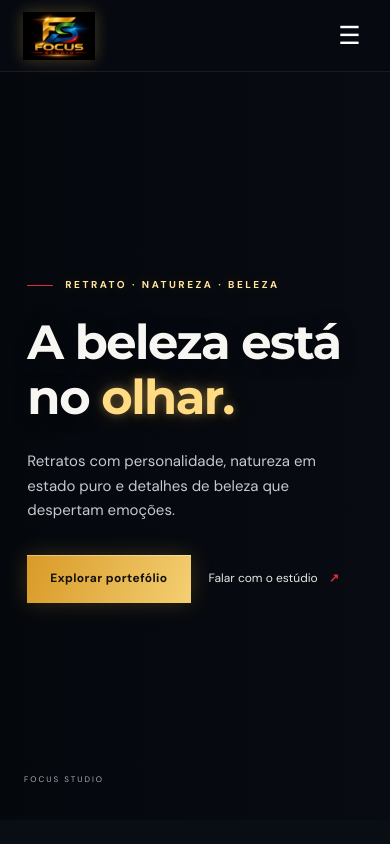
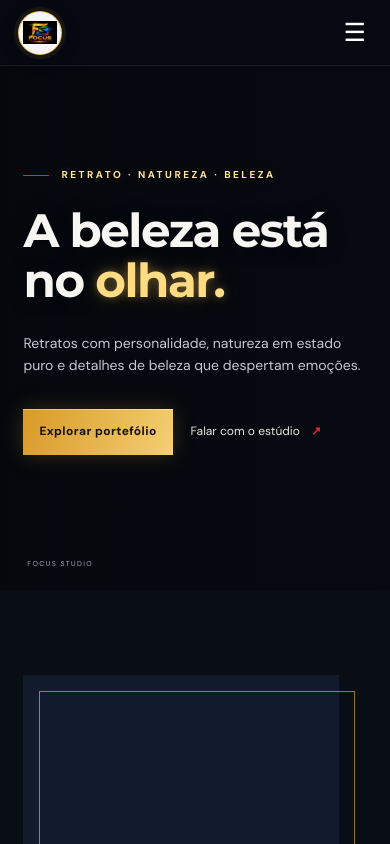
Before and after one commit to FelicidadeDias/Foco-studio-, a plain HTML site: page index.html in a window 390 px wide. Shown: the top 844 px of the page. Drawn offline with nearby package versions, Linux system fonts and the light colour scheme; no server answers.

Commit message:
Ajusta logotipo circular e enquadramento responsivo do banner

```diff
--- a/styles.css
+++ b/styles.css
@@ -18,3 +18,34 @@ h1 span,h2 span{color:#ffdc83;text-shadow:0 0 10px rgba(255,202,91,.36),0 0 24px
 .contact-card{box-shadow:0 14px 50px rgba(0,0,0,.22),0 0 26px rgba(230,177,66,.07)}
 .text-link,.under-link{ text-shadow:0 0 12px rgba(255,255,255,.12)}
 @media(max-width:800px){.brand-logo{width:145px;height:48px}}
+
+
+/* Ajuste de proporções: marca compacta e banner enquadrado em desktop e telemóvel */
+.site-header{height:76px;padding-left:clamp(18px,5vw,72px);padding-right:clamp(18px,5vw,72px)}
+.site-header .brand{width:50px;height:50px;min-width:50px;border-radius:50%;overflow:hidden;display:flex;align-items:center;justify-content:center;background:rgba(255,255,255,.96);border:1px solid rgba(232,184,78,.8);box-shadow:0 0 0 4px rgba(232,184,78,.08),0 3px 18px rgba(0,0,0,.3)}
+.site-header .brand-logo{width:100%;height:100%;max-width:100%;max-height:100%;padding:5px;object-fit:contain;object-position:center;filter:none}
+.hero{min-height:650px;height:min(88vh,800px);max-height:800px}
+.hero-backdrop{background-size:cover!important;background-position:center center!important;background-repeat:no-repeat!important;opacity:.62;filter:brightness(1.08) saturate(1.12) contrast(1.04)}
+.hero-shade{background:linear-gradient(90deg,rgba(4,7,12,.91) 0%,rgba(4,7,12,.68) 42%,rgba(4,7,12,.18) 100%),linear-gradient(0deg,rgba(8,11,18,.72),transparent 38%)}
+.footer-brand .brand-logo{width:132px;height:44px;object-fit:contain}
+@media(max-width:800px){
+ .site-header{height:66px;padding-left:18px;padding-right:18px}
+ .site-header .brand{width:44px;height:44px;min-width:44px}
+ .site-header .brand-logo{width:100%;height:100%;padding:4px}
+ .nav{top:66px}
+ .hero{height:auto;min-height:620px;max-height:none;padding:100px 0 76px}
+ .hero-backdrop{background-size:cover!important;background-position:58% center!important;opacity:.55}
+ .hero-shade{background:linear-gradient(90deg,rgba(4,7,12,.88),rgba(4,7,12,.48)),linear-gradient(0deg,#080b12 0%,rgba(8,11,18,.15) 65%)}
+ .hero-content{margin:20px auto 0;width:86%;max-width:560px}
+ .hero-content h1{font-size:clamp(43px,12vw,60px);line-height:1.08}
+ .hero-copy{max-width:430px;font-size:15px}
+ .hero-caption{bottom:20px;left:7%;right:7%}
+}
+@media(max-width:430px){
+ .hero{min-height:590px;padding-top:88px}
+ .hero-backdrop{background-position:62% center!important}
+ .hero-content{width:88%}
+ .hero-copy{font-size:14px;line-height:1.6}
+ .hero-actions .button{padding:13px 16px}
+ .hero-caption{font-size:7px;letter-spacing:1.4px}
+}
```
